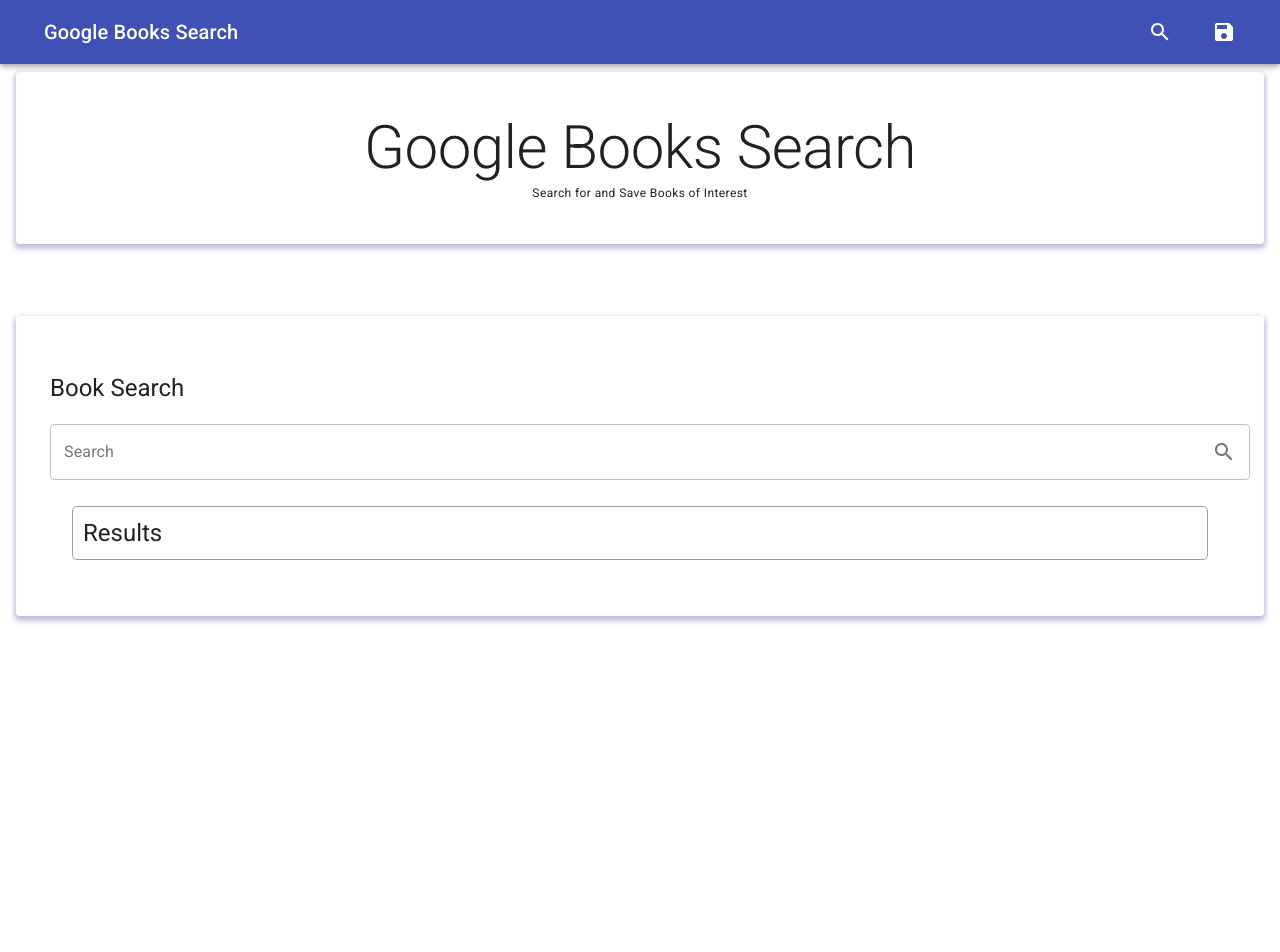
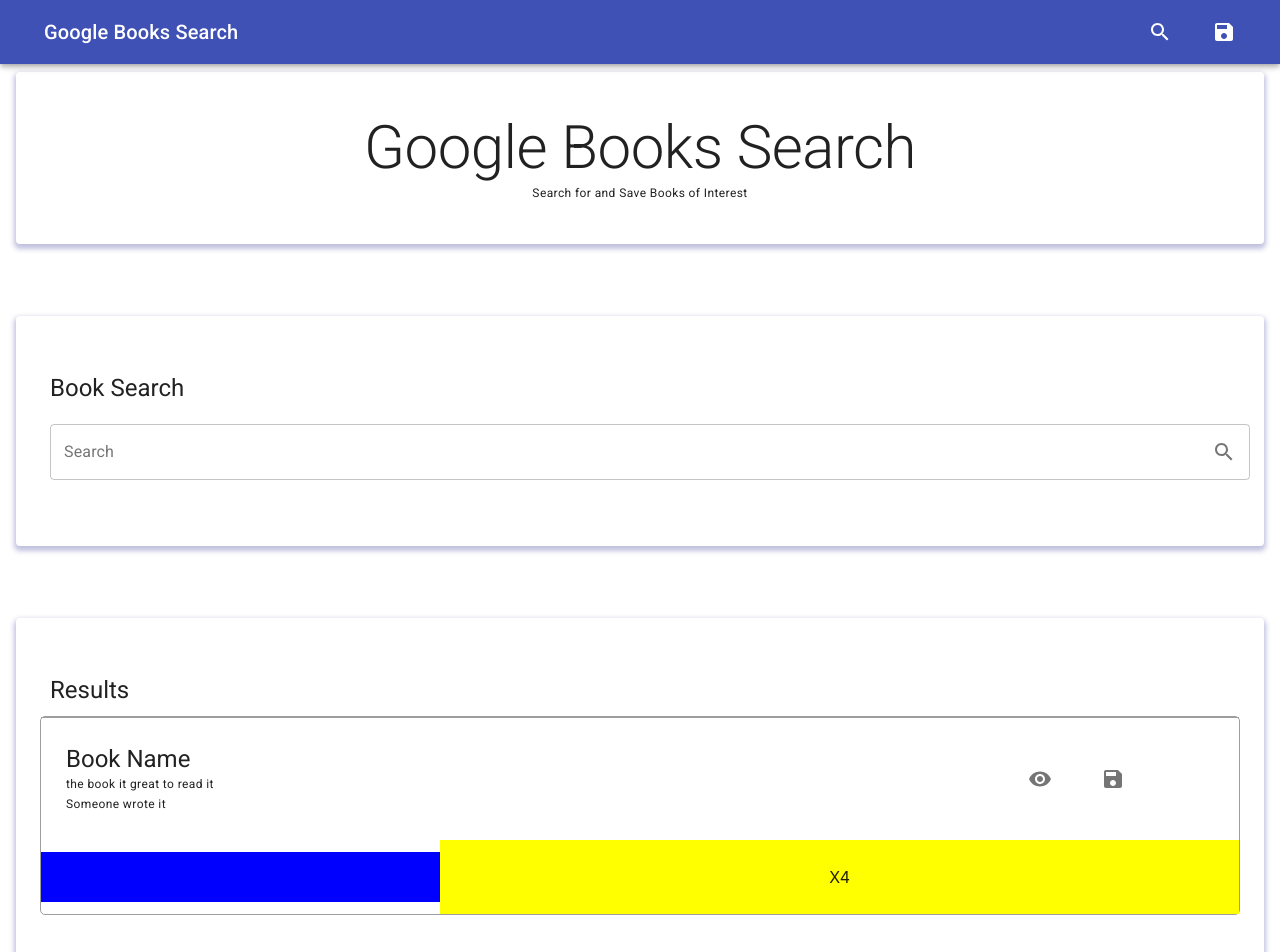
Before and after one commit to adliano/GoogleBooksSearch, a React (Create React App) app in the folder client/: page / in a window 1280 px wide. Shown: the top 952 px of the page. Before the commit the page ends 800 px from the top, so only its background shows below. Built offline with nearby package versions, Linux system fonts and the light colour scheme; a web font is replaced by a local one.

Commit message:
working on another approach for book, will try use card

```diff
--- a/client/src/App.js
+++ b/client/src/App.js
@@ -18,7 +18,7 @@
    * Theme
    */
   const theme = {
-    spacing: 8
+    spacing: 4
   }
 
   return (
--- /dev/null
+++ b/client/src/components/Book/index.js
@@ -0,0 +1,115 @@
+import React from 'react'
+import { H2, H5, P } from '../headers'
+
+import Box from '@material-ui/core/Box'
+import IconButton from '@material-ui/core/IconButton'
+import Visibility from '@material-ui/icons/Visibility'
+import Save from '@material-ui/icons/Save'
+import InputAdornment from '@material-ui/core/InputAdornment'
+import Grid from '@material-ui/core/Grid'
+import CardMedia from '@material-ui/core/CardMedia'
+import Card from '@material-ui/core/Card'
+
+import { makeStyles } from '@material-ui/core/styles'
+
+import Paper from '@material-ui/core/Paper'
+
+const useStyles = makeStyles(theme => ({
+  root: {
+    flexGrow: 1
+  },
+  paper: {
+    padding: theme.spacing(2),
+    textAlign: 'left',
+    color: theme.palette.text.secondary
+  }
+}))
+
+function Book () {
+  /**
+   * Themes
+   */
+  const classes = useStyles()
+  const theme = {
+    spacing: 8
+  }
+  /**
+   * Return
+   */
+  return (
+    <div>
+      <Box borderTop={1} borderColor='grey.500'>
+        {/* <Grid container direction='row' justify='center' alignItems='center'> */}
+        {/* *********** Top Row *********** */}
+        <Grid container direction='row' justify='center' alignItems='center'>
+          {/* Grid with the Book info */}
+          <Grid
+            item
+            xs={3}
+            style={{
+              // backgroundColor: 'green',
+              // color: 'white',
+              padding: '25px'
+            }}
+          >
+            <H5>Book Name</H5>
+            <P>the book it great to read it</P>
+            <P>Someone wrote it</P>
+          </Grid>
+          {/*  Empty grid to use as spacer */}
+          <Grid item xs={6} />
+          {/* Grid with the buttons */}
+          <Grid
+            item
+            xs={3}
+            style={{
+              //   backgroundColor: 'blue',
+              //   color: 'white',
+              textAlign: 'center',
+              padding: '25px'
+            }}
+          >
+            <IconButton style={{ marginRight: '25px' }}>
+              <Visibility />
+            </IconButton>
+            <IconButton style={{ marginRight: '25px' }}>
+              <Save />
+            </IconButton>
+          </Grid>
+        </Grid>
+        {/* *********** Top Row *********** */}
+        <Grid container direction='row' justify='center' alignItems='center'>
+          <Grid
+            item
+            xs={4}
+            style={{
+              backgroundColor: 'blue',
+              textAlign: 'center',
+              padding: '25px'
+            }}
+          >
+            <Card>
+              <CardMedia
+                image='https://via.placeholder.com/350x350'
+                title='Contemplative Reptile'
+              />
+            </Card>
+          </Grid>
+          <Grid
+            item
+            xs={8}
+            style={{
+              backgroundColor: 'yellow',
+              textAlign: 'center',
+              padding: '25px'
+            }}
+          >
+            X4
+          </Grid>
+        </Grid>
+      </Box>
+    </div>
+  )
+}
+
+export default Book
--- a/client/src/components/BookShelve/index.js
+++ b/client/src/components/BookShelve/index.js
@@ -7,6 +7,8 @@
 import IconButton from '@material-ui/core/IconButton'
 import Search from '@material-ui/icons/Search'
 import InputAdornment from '@material-ui/core/InputAdornment'
+
+import Book from '../Book'
 
 function BookShelve () {
   /**
@@ -18,16 +20,17 @@
 
   return (
     <div>
-        <Box m={2} border={1} borderColor="grey.500" borderRadius={5}>
-          <H5 style={{ margin: 10 }} align='inherit'>
-            Results
-          </H5>
+      <Box m={2}>
+        <H5 style={{ margin: 10 }} align='inherit'>
+          Results
+        </H5>
+        <Box border={1} borderColor='grey.500' borderRadius={5}>
           {/* ************************************************************** */}
-
+          <Book />
+          {/* <Book /> */}
           {/* *************************************************************** */}
-
-          {/* list https://material-ui.com/components/lists/ */}
         </Box>
+      </Box>
     </div>
   )
 }
--- a/client/src/pages/SearchFragment.js
+++ b/client/src/pages/SearchFragment.js
@@ -46,12 +46,12 @@
             }}
             fullWidth
           />
-          <Box m={2}>
-            {props.children}
-          </Box>
           {/* list https://material-ui.com/components/lists/ */}
         </Box>
       </Paper>
+          <Paper>
+            {props.children}
+          </Paper>
     </div>
   )
 }
```
Also changed, not shown: client/src/components/Book/old_index.js (added, +115 -0 lines).
